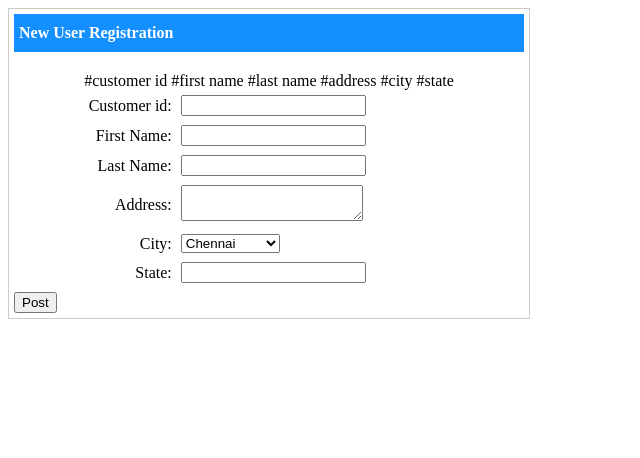
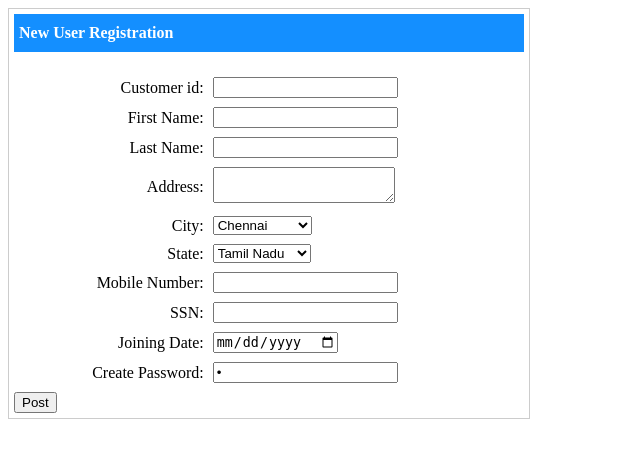
Before and after one commit to shanthi1929/shant_repo, a Django app: template bank/templates/bank/register.html in a window 1280 px wide. Shown: the top 458 px of the page, without its empty margins (0-640 px from the left). Run offline with Django 3.2, Linux system fonts and the light colour scheme; the template is opened without the code that fills it, so the values that code supplies are empty.

Commit message:
Registration page

```diff
--- a/bank/templates/bank/main_page.html
+++ b/bank/templates/bank/main_page.html
@@ -20,7 +20,7 @@ a { font-size:150%; font-family:"Times New Roman", Georgia, Serif;}
 		<center>
 		<img src="{% static "bank/images/bankee.jpg" %}" alt="My image" height=500px width=900px/>
         <pre>
-        <b><a href="register.html" target="_self">New User</a>                <a href="" target="_self">Existing User</a></b>
+        <b><a href="register" target="_self">New User</a>                <a href="" target="_self">Existing User</a></b>
 
         </pre>
         </center>
--- a/bank/templates/bank/register.html
+++ b/bank/templates/bank/register.html
@@ -11,42 +11,42 @@
     </div>
 
     <center>
-    <form action="{% url 'bank:........' %}" method="post">
+    <form action="" method="post">
         {% csrf_token %}
         <table width="100%" border="0" cellpadding="4" cellspacing="1">
 
-        #customer id
+
          <tr>
              <td align="right">Customer id: </td>
 
              <td>
-                <input type="text" name="post_id" id="post_id" value=" " /><br />
+                <input type="Number" name="post_id" id="post_id" value=" " /><br />
              </td>
          </tr>
 
 
-         #first name
+
           <tr>
              <td align="right">First Name: </td>
 
              <td>
-                <input type="text" name="post_fname" id="post_fname" value=" " /><br />
+                <input type="Text" name="post_fname" id="post_fname" value=" " /><br />
              </td>
          </tr>
 
 
-         #last name
+
           <tr>
              <td align="right">Last Name: </td>
 
              <td>
-                <input type="text" name="post_lname" id="post_lname" value=" " /><br />
+                <input type="Text" name="post_lname" id="post_lname" value=" " /><br />
              </td>
 
          </tr>
 
 
-         #address
+
          <tr>
              <td align="right">Address: </td>
              <td>
@@ -54,7 +54,7 @@
              </td>
          </tr>
 
-        #city
+
          <tr>
              <td align="right">City: </td>
 
@@ -72,15 +72,57 @@
 
          </tr>
 
-         #state
+
          <tr>
              <td align="right">State: </td>
+             <td>
+                <select name="city">
+                    <option value="che">Tamil Nadu</option>
+                    <option value="coim">Karnataka</option>
+                    <option value="bang">Maharastra</option>
+                    <option value="mum">Gujarat</option>
+                    <option value="pun">West Bengal</option>
+                </select>
+            <br />
+             </td>
+         </tr>
+
+
+         <tr>
+             <td align="right">Mobile Number: </td>
 
              <td>
-                <input type="text" name="post_lname" id="post_lname" value=" " /><br />
+                <input type="Number" name="post_mob" id="post_mob" value=" " /><br />
              </td>
+         </tr>
 
+
+         <tr>
+             <td align="right">SSN: </td>
+
+             <td>
+                <input type="Number" name="post_ssn" id="post_ssn" value=" " /><br />
+             </td>
          </tr>
+
+
+         <tr>
+             <td align="right">Joining Date: </td>
+
+             <td>
+                <input type="Date" name="post_dat" id="post_dat" value=" " /><br />
+             </td>
+         </tr>
+
+         <tr>
+             <td align="right">Create Password: </td>
+
+             <td>
+                <input type="Password" name="post_pwd" id="post_pwd" value=" " /><br />
+             </td>
+         </tr>
+
+
 
 
          <tr>
--- a/bank/urls.py
+++ b/bank/urls.py
@@ -11,5 +11,6 @@ urlpatterns = patterns('',
     # url(r'^detail/$', views.myviewclass.detail, name='detail'),
     #url(r'^$', views.search),
     url(r'^$', views.main_page),
-    url(r'^$', views.register_page),
+    url(r'^register/$', views.register_page),
+    # url(r'^register/',include('bank.urls')),
 )
--- a/bank/views.py
+++ b/bank/views.py
@@ -38,7 +38,8 @@ def main_page(request):
 	return HttpResponse(output)
 
 def register_page(request):
-	 return render(request, 'bank/register.html')
+	#template=get_template('bank/register.html')
+	return render(request, 'bank/register.html')
 
 	# if request.method=='GET':
 	# 	form=RegistrationForm(request.GET)
```
Also changed, not shown: djangoproject/urls.py (line endings or trailing spaces).
